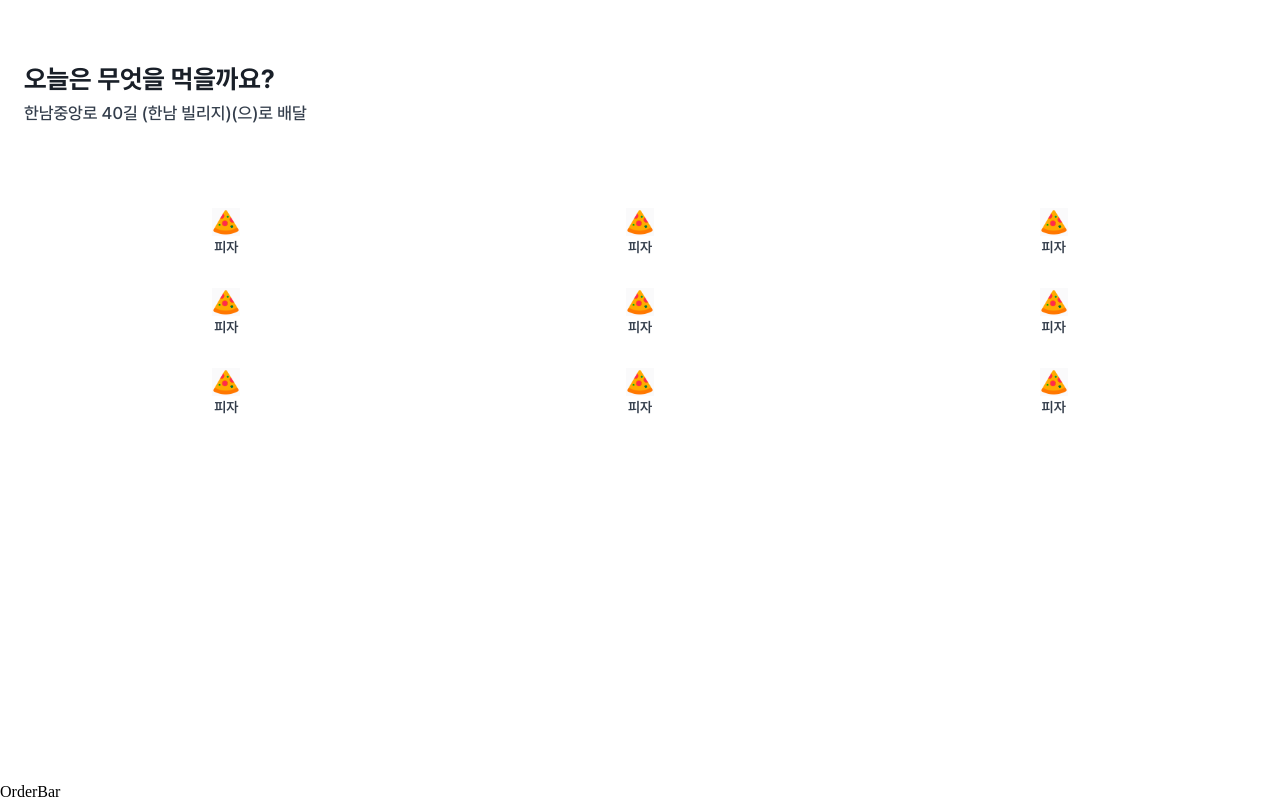
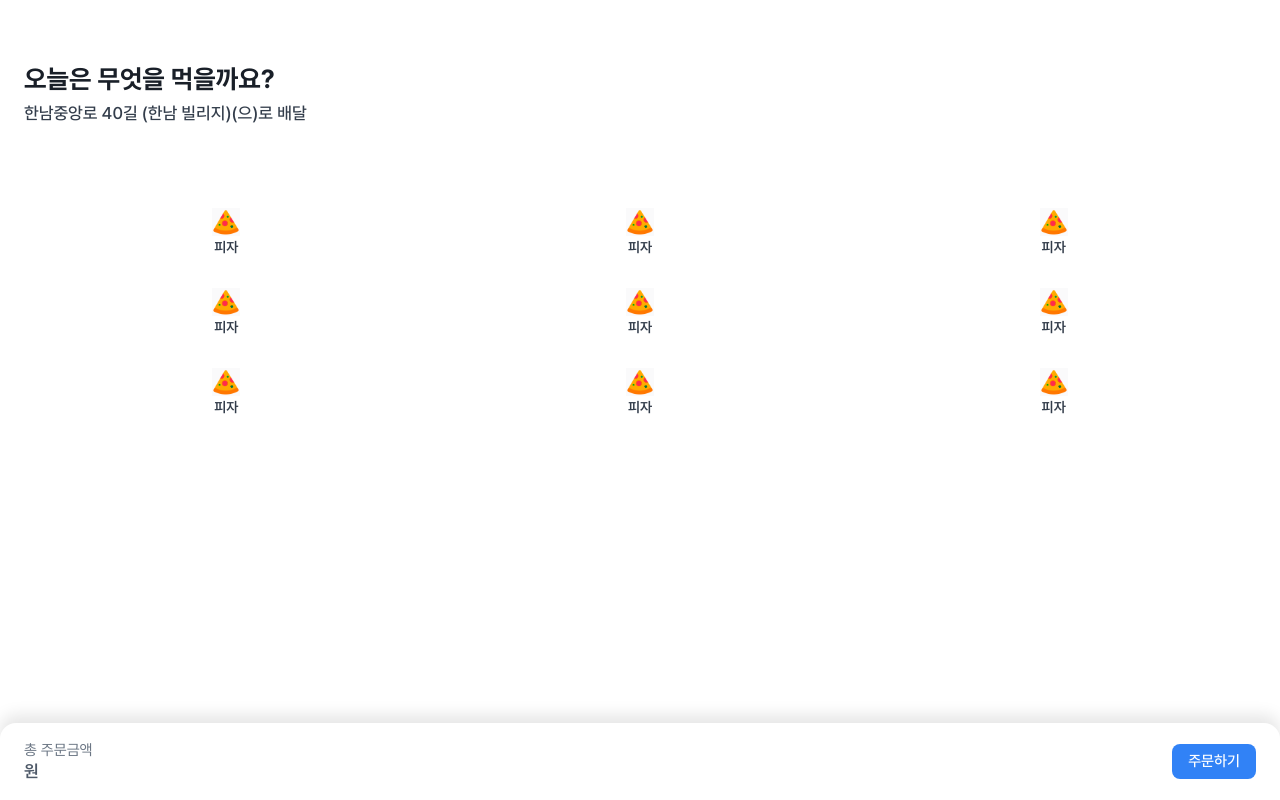
Before and after one commit to hyunn522/ts-practice, a React (Create React App) app: page / in a window 1280 px wide. Built offline with nearby package versions, Linux system fonts and the light colour scheme.

Commit message:
design: Home 레이아웃 완료

```diff
--- /dev/null
+++ b/src/components/Button/Button.module.scss
@@ -0,0 +1,12 @@
+.btnStyle {
+  width: max-content;
+  height: min-content;
+  padding: 10px 16px;
+  display: inline-flex;
+  justify-content: center;
+  align-items: center;
+  border-radius: 8px;
+  background: #3182f6;
+  color: #fff;
+  font-family: 'Pretendard-Medium';
+}
--- /dev/null
+++ b/src/components/Button/Button.tsx
@@ -0,0 +1,7 @@
+import styles from './Button.module.scss';
+
+const Button = ({ children, className }: any) => {
+  return <div className={`${styles.btnStyle} ${className}`}>{children}</div>;
+};
+
+export default Button;
--- a/src/components/OrderBar/OrderBar.module.scss
+++ b/src/components/OrderBar/OrderBar.module.scss
@@ -1,5 +1,45 @@
+@mixin GR100 {
+  color: #6b7684;
+  font-family: 'Pretendard-Regular';
+  font-size: 15px;
+}
+
+@mixin GR200 {
+  color: #4e5968;
+  font-family: 'Pretendard-SemiBold';
+}
+
 .barContainer {
   position: fixed;
   bottom: 0;
   width: 100%;
+  height: 77px;
+  display: flex;
+  justify-content: space-between;
+  align-items: center;
+
+  border-radius: 16px 16px 0px 0px;
+  background: #fff;
+  box-shadow: 0px -8px 16px 0px rgba(0, 0, 0, 0.1);
 }
+
+.priceContainer {
+  display: flex;
+  flex-direction: column;
+  margin-left: 24px;
+}
+
+.priceLabel {
+  @include GR100();
+}
+
+.price {
+  @include GR200();
+  margin-top: 5px;
+  font-size: 17px;
+}
+
+.barBtn {
+  font-size: 15px;
+  margin-right: 24px;
+}
--- a/src/components/OrderBar/OrderBar.tsx
+++ b/src/components/OrderBar/OrderBar.tsx
@@ -1,7 +1,16 @@
+import Button from '../Button/Button';
 import styles from './OrderBar.module.scss';
 
 const OrderBar = () => {
-  return <div className={styles.barContainer}>OrderBar</div>;
+  return (
+    <div className={styles.barContainer}>
+      <div className={styles.priceContainer}>
+        <span className={styles.priceLabel}>총 주문금액</span>
+        <span className={styles.price}>원</span>
+      </div>
+      <Button className={styles.barBtn}>주문하기</Button>
+    </div>
+  );
 };
 
 export default OrderBar;
```
